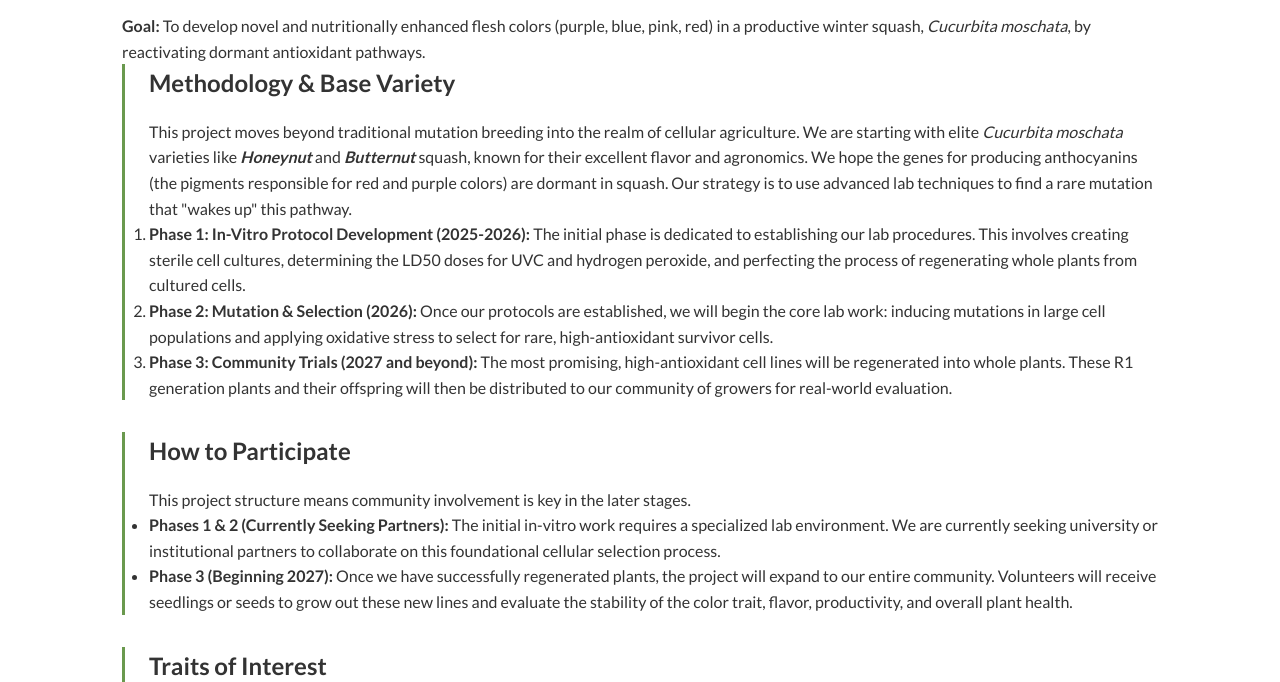
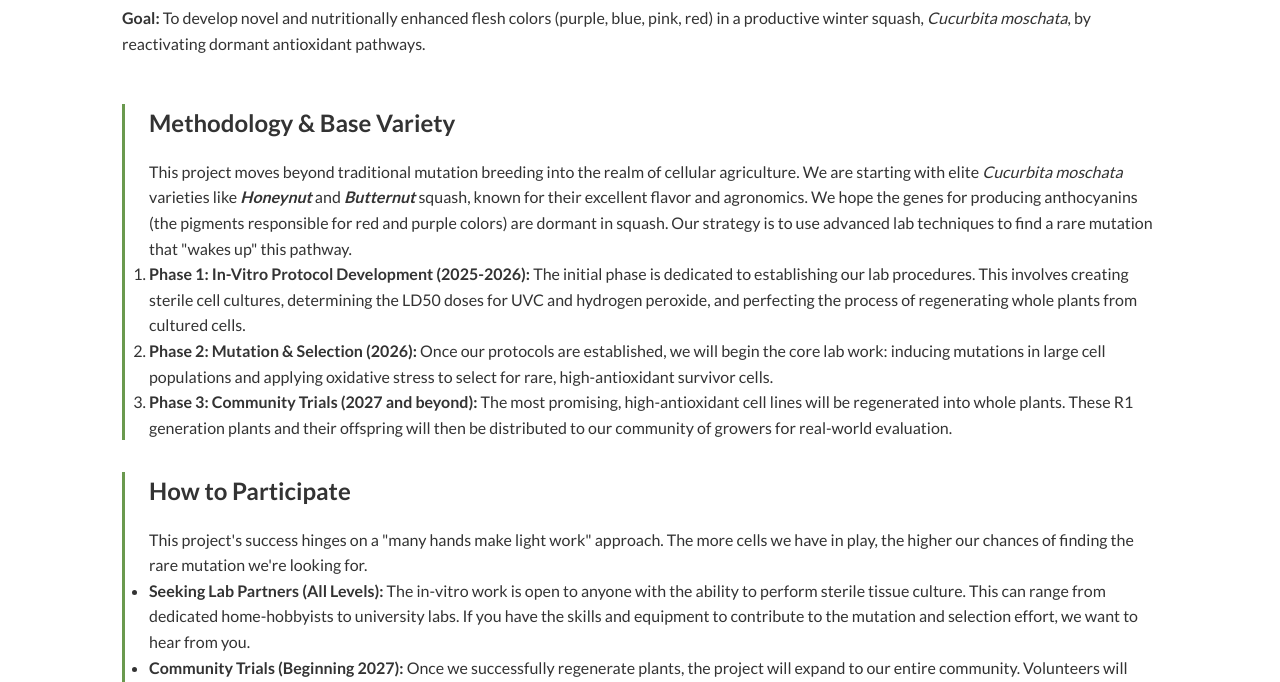
Before and after one commit to seedorfj/opencultivars.site, a website: page squash-project.html in a window 1280 px wide. Shown: the part 118-800 px from the top of the page. Drawn offline with Linux system fonts and the light colour scheme.

Commit message:
Formatting changes

```diff
--- a/squash-project.html
+++ b/squash-project.html
@@ -17,7 +17,7 @@
 
     <main class="container page-content">
         <h1>The Chromatic Squash Initiative</h1>
-        <p><strong>Goal:</strong> To develop novel and nutritionally enhanced flesh colors (purple, blue, pink, red) in a productive winter squash, <i>Cucurbita moschata</i>, by reactivating dormant antioxidant pathways.</p>
+        <p class="project-goal"><strong>Goal:</strong> To develop novel and nutritionally enhanced flesh colors (purple, blue, pink, red) in a productive winter squash, <i>Cucurbita moschata</i>, by reactivating dormant antioxidant pathways.</p>
 
         <article>
             <h2>Methodology & Base Variety</h2>
@@ -31,10 +31,10 @@
 
         <article>
             <h2>How to Participate</h2>
-            <p>This project structure means community involvement is key in the later stages.</p>
+            <p>This project's success hinges on a "many hands make light work" approach. The more cells we have in play, the higher our chances of finding the rare mutation we're looking for.</p>
             <ul>
-                <li><strong>Phases 1 & 2 (Currently Seeking Partners):</strong> The initial in-vitro work requires a specialized lab environment. We are currently seeking university or institutional partners to collaborate on this foundational cellular selection process.</li>
-                <li><strong>Phase 3 (Beginning 2027):</strong> Once we have successfully regenerated plants, the project will expand to our entire community. Volunteers will receive seedlings or seeds to grow out these new lines and evaluate the stability of the color trait, flavor, productivity, and overall plant health.</li>
+                <li><strong>Seeking Lab Partners (All Levels):</strong> The in-vitro work is open to anyone with the ability to perform sterile tissue culture. This can range from dedicated home-hobbyists to university labs. If you have the skills and equipment to contribute to the mutation and selection effort, we want to hear from you.</li>
+                <li><strong>Community Trials (Beginning 2027):</strong> Once we successfully regenerate plants, the project will expand to our entire community. Volunteers will receive seedlings or seeds to grow out these new lines and evaluate the stability of the color trait, flavor, productivity, and overall plant health.</li>
             </ul>
         </article>
 
--- a/style.css
+++ b/style.css
@@ -253,6 +253,11 @@ header .nav-links a.cta-button:hover {
     padding: 4rem 2rem;
 }
 
+.page-content .project-goal {
+    margin-top: -0.5rem;
+    margin-bottom: 3rem;
+}
+
 .page-content article {
     margin-bottom: 2rem;
     border-left: 3px solid var(--primary-color);
```
Also changed, not shown: litchi-tomato-project.html (+2 -2 lines).
